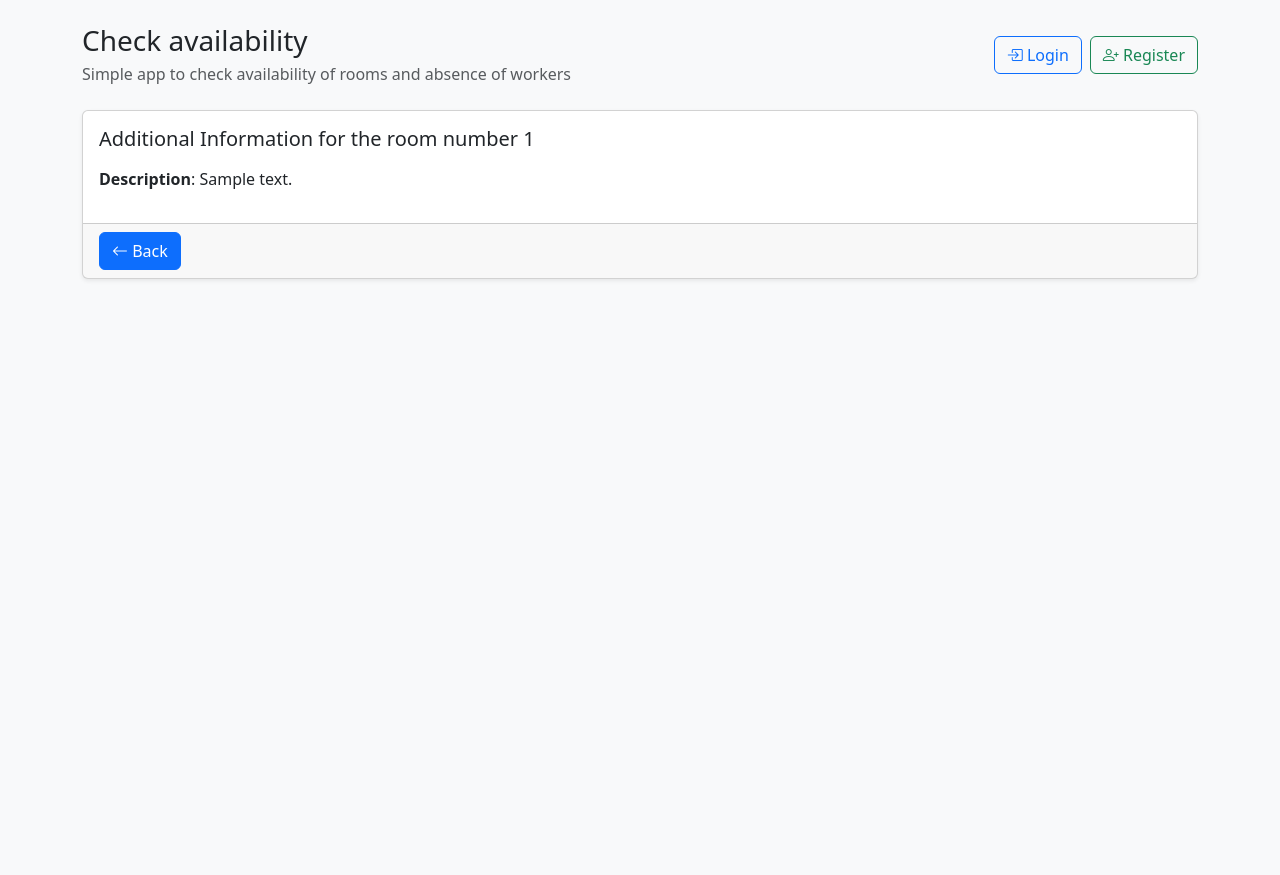
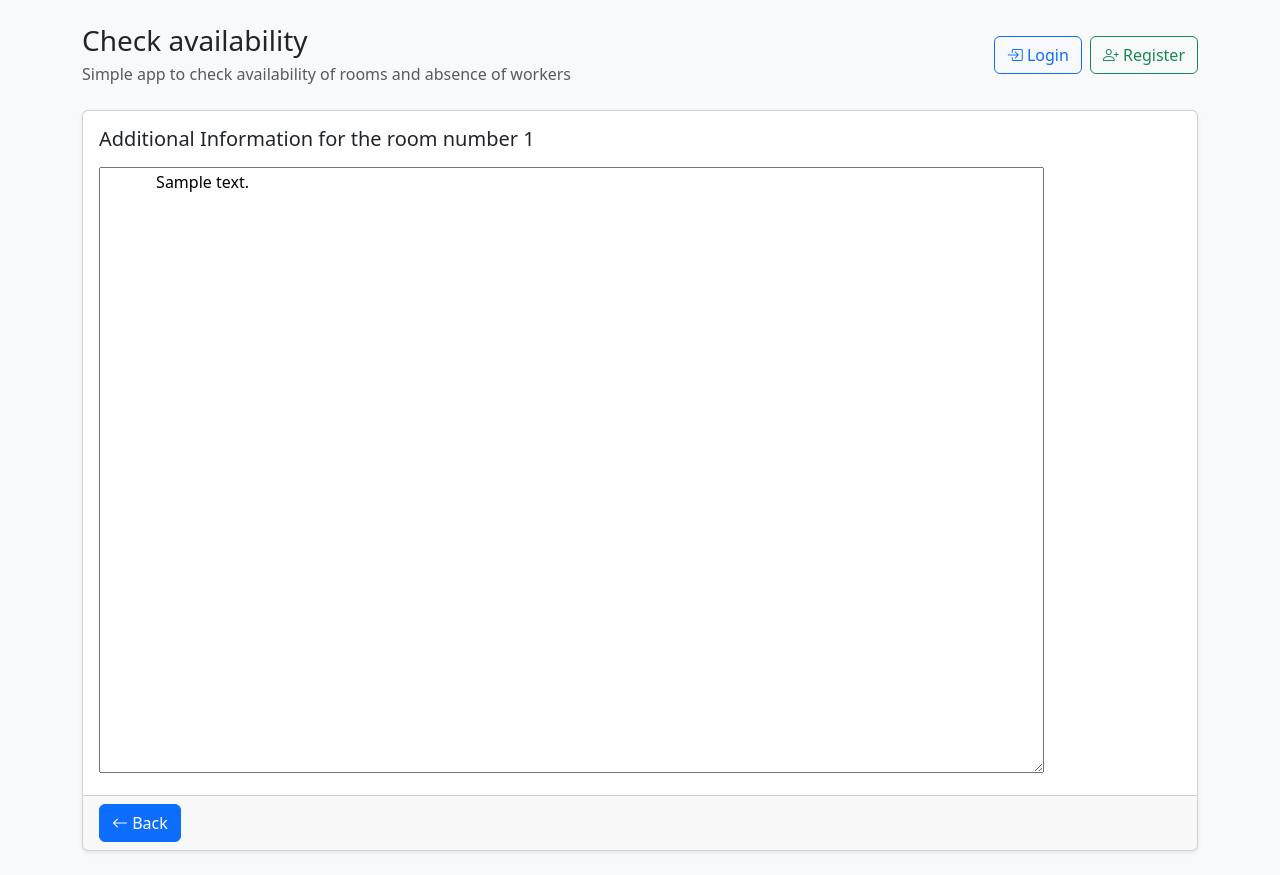
Before and after one commit to StanislawMarszalek/Internship-project-Check-Availability, a Django app: template templates/showing_data/additional_info.html in a window 1280 px wide. Before the commit the page ends 280 px from the top, so only its background shows below. Run offline with Django 5.2, Linux system fonts and the light colour scheme; the template is opened without the code that fills it: most values are stand-ins (such as "Sample title", 1, 10 or a date in 2020).

Commit message:
Change description tag from p to textarea

```diff
--- a/templates/showing_data/additional_info.html
+++ b/templates/showing_data/additional_info.html
@@ -5,7 +5,9 @@
     <div class="card-body">
 
         <h2 class="h5 mb-3">Additional Information for the room number {{ room_number }}</h2>
-        <p><strong>Description</strong>: {{ room_description }}</p>
+        <textarea rows="25" cols="100" readonly="readonly">
+             {{ room_description }}
+        </textarea>
 
 
     </div>
```
